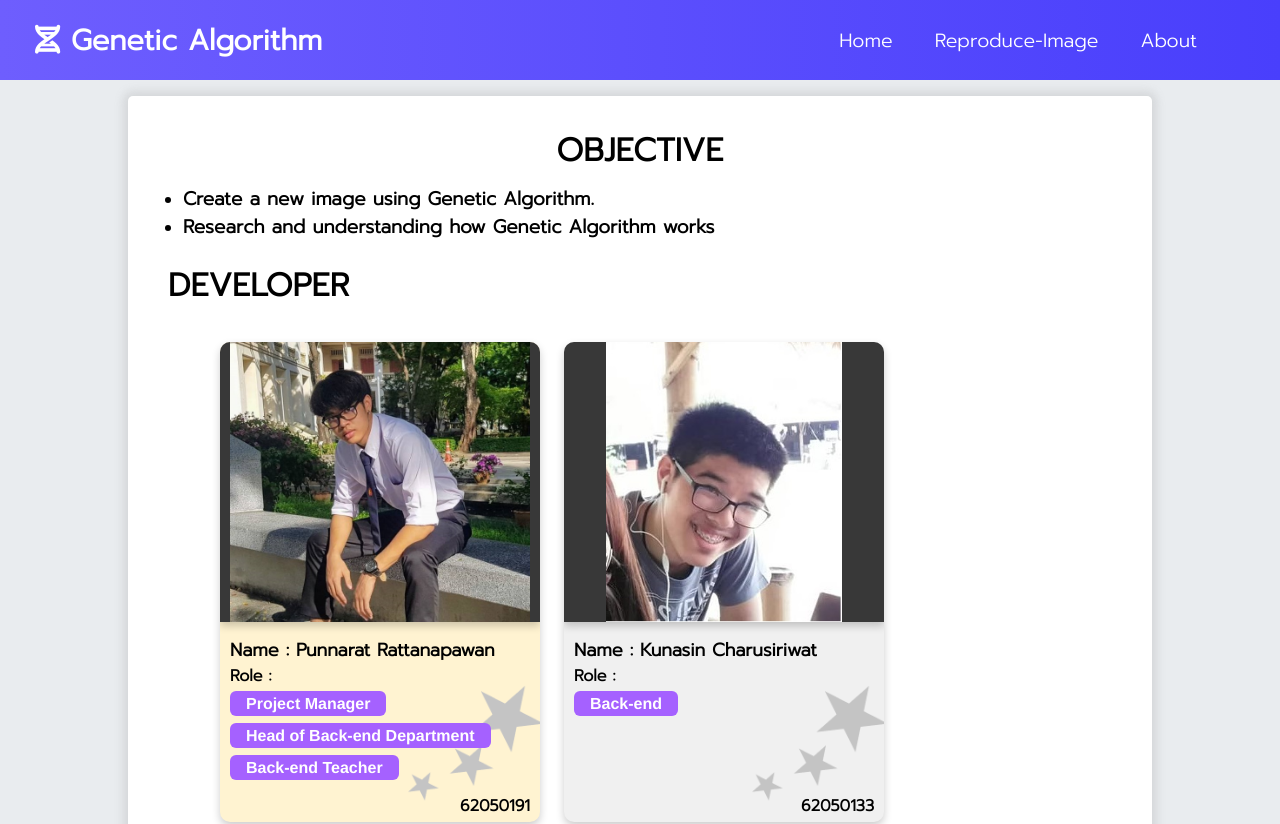
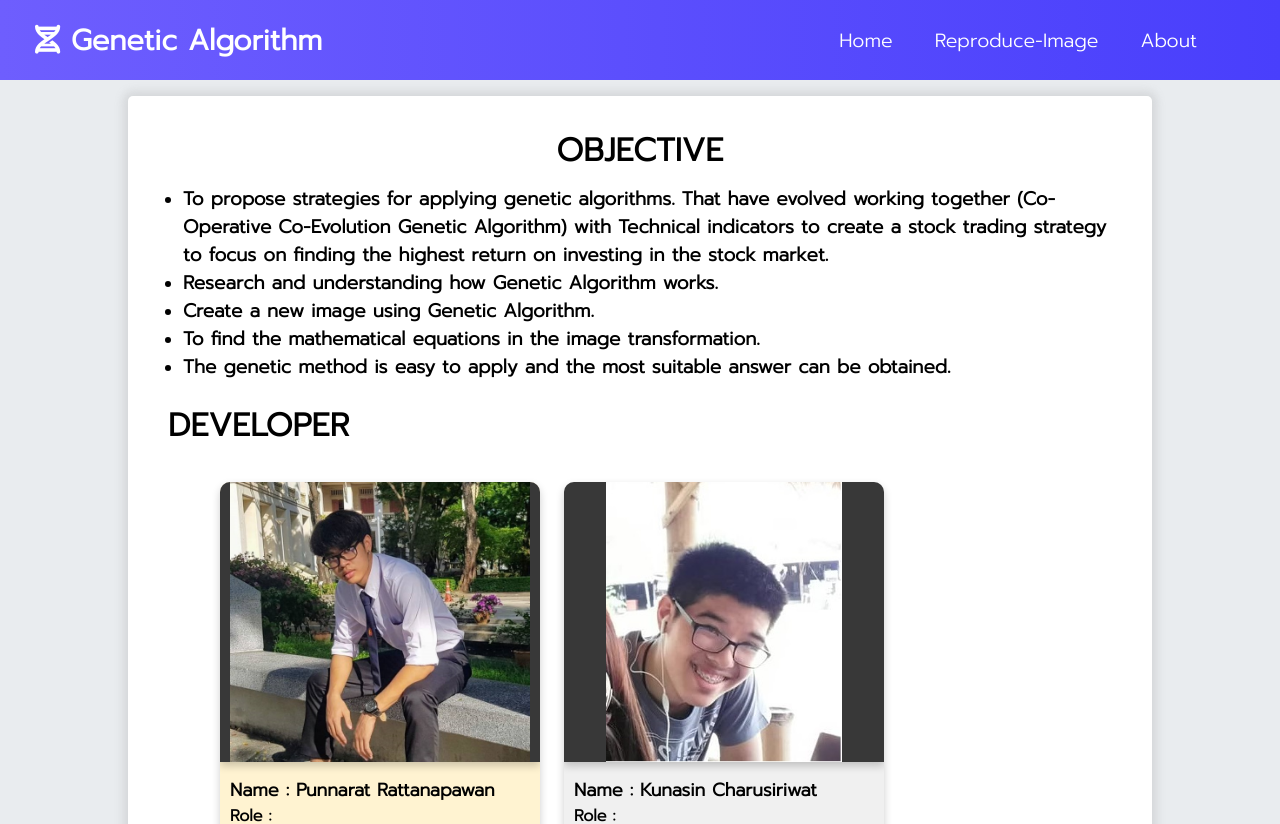
Before and after one commit to if-else-ai/ga-frontend, a React (Create React App) app: page /About in a window 1280 px wide. Shown: the top 824 px of the page. Built offline with nearby package versions, Linux system fonts and the light colour scheme.

Commit message:
Update Objective.js

```diff
--- a/src/components/About/Objective.js
+++ b/src/components/About/Objective.js
@@ -7,11 +7,28 @@ const Objective = () => {
 			<h1> OBJECTIVE </h1>
 			<ul>
 				<li>
-					<h3> Create a new image using Genetic Algorithm. </h3>
+					<h3>To propose strategies for applying genetic algorithms. That have evolved working together (Co-Operative Co-Evolution Genetic Algorithm)
+					with Technical indicators to create a stock trading strategy to focus on finding the highest return on investing in the stock market.
+					</h3>
 				</li>
 				<li>
 					<h3>
-						Research and understanding how Genetic Algorithm works
+						Research and understanding how Genetic Algorithm works.
+					</h3>
+				</li>
+				<li>
+					<h3>
+					Create a new image using Genetic Algorithm.
+					</h3>
+				</li>
+				<li>
+					<h3>
+					To find the mathematical equations in the image transformation.
+					</h3>
+				</li>
+				<li>
+					<h3>
+					The genetic method is easy to apply and the most suitable answer can be obtained.
 					</h3>
 				</li>
 			</ul>
```
